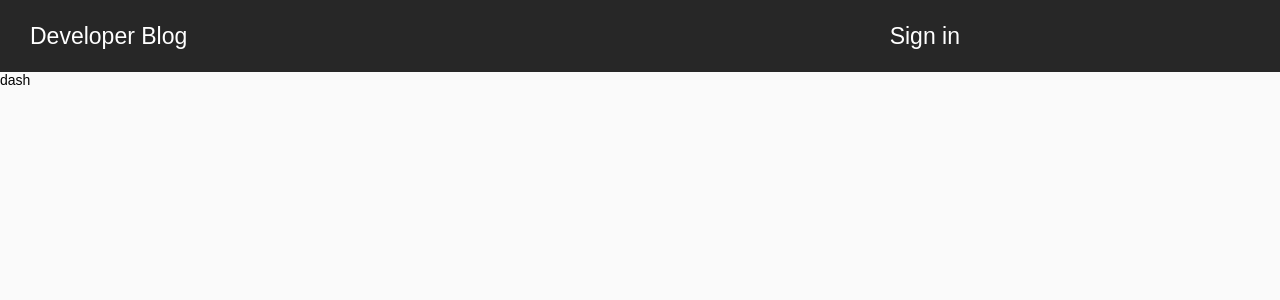
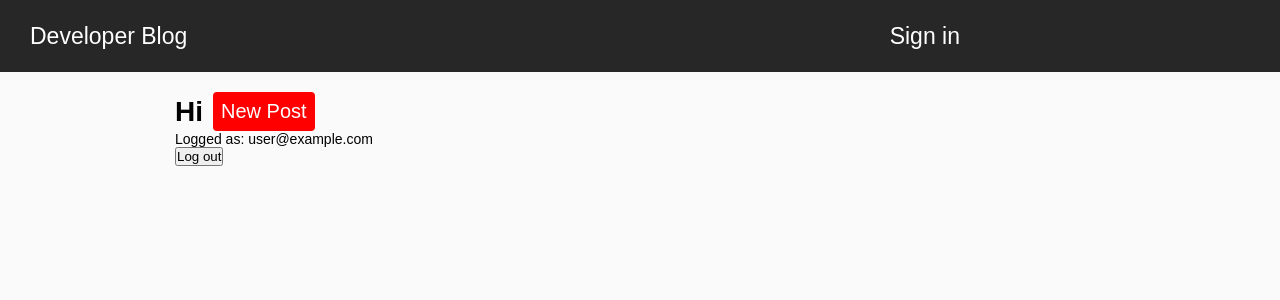
Before and after one commit to kevinaraujo/react-from-zero-advanced, a React (Create React App) app: page /dashboard in a window 1280 px wide. Shown: the top 300 px of the page. Built offline with nearby package versions, Linux system fonts and the light colour scheme; no server answers; the database is empty; sample sign-in values are in the browser's storage.

Commit message:
Created dashboard screen with user data and logout button and it is working(logging out).

```diff
--- /dev/null
+++ b/src/components/Dashboard/dashboard.css
@@ -0,0 +1,21 @@
+div#dashboard {
+    width: 100%;
+    max-width: 930px;
+    margin: 20px auto;
+    padding: 0 30px;
+}
+
+div#dashboard .user-info{
+    display: flex;
+    align-items: center;
+}
+
+div#dashboard .user-info a{
+    margin-left: 10px;
+    padding: 8px;
+    border-radius: 4px;
+    font-size: 20px;
+    background-color: #ff0000;
+    color: #fff;
+    text-decoration: none;
+}
--- a/src/components/Dashboard/index.js
+++ b/src/components/Dashboard/index.js
@@ -1,9 +1,51 @@
 import React, {Component} from 'react';
+import {Link, withRouter} from 'react-router-dom';
+import firebase from './../../firebase';
+import './dashboard.css';
 
 class Dashboard extends Component {
+
+    constructor(props) {
+        super(props);
+        this.state = {
+            name: localStorage.name
+        };
+        this.logout = this.logout.bind(this);
+    }
+    async componentDidMount() {
+        if(!firebase.getCurrent()) {
+            this.props.history.replace('/login');
+            return null;
+        }
+
+        firebase.getUserName((info) => {
+            localStorage.name = info.val().name;
+            this.setState({name: localStorage.name});
+        });
+    }
+
+    logout = async() => {
+        await firebase.logout()
+        .catch((error) => {
+            console.log(`Error: ${error}`);
+        });
+
+        localStorage.removeItem('name');
+        this.props.history.replace('/login');
+    }
+
     render() {
+        const email = firebase.getCurrent();
+
         return(
-            <div>dash</div>
+            <div id="dashboard">
+                <div className="user-info">
+                    <h1>Hi {this.state.name}</h1>
+                    <Link to="/dashboard/new">New Post</Link>
+                </div>
+                <p>Logged as: {email}</p>
+                <button onClick={() => this.logout()}>Log out</button>
+            </div>
         );
     }
 }
--- a/src/components/Login/index.js
+++ b/src/components/Login/index.js
@@ -24,12 +24,13 @@ class Login extends Component {
     }
 
     enter(e) {
-        e.preventDefault();
 
         this.login();
+        e.preventDefault();
     }
 
     login = async () => {
+        const history = this.props.history;
         const {email, password} = this.state;
 
         try {
@@ -43,7 +44,7 @@ class Login extends Component {
                 }
             });
 
-            this.props.history.replace('/dashboard');
+            return history.replace('/dashboard');
         } catch (error) {
             alert(error.message);
         }
--- a/src/firebase.js
+++ b/src/firebase.js
@@ -47,6 +47,16 @@ class Firebase {
     getCurrent() {
         return app.auth().currentUser && app.auth().currentUser.email;
     }
+
+    async getUserName(callback) {
+        if(!app.auth().currentUser) {
+            return null;
+        }
+
+        const uid = app.auth().currentUser.uid;
+        await app.database().ref('users').child(uid)
+        .once('value').then(callback);
+    }
 }
 
 export default new Firebase();
```
